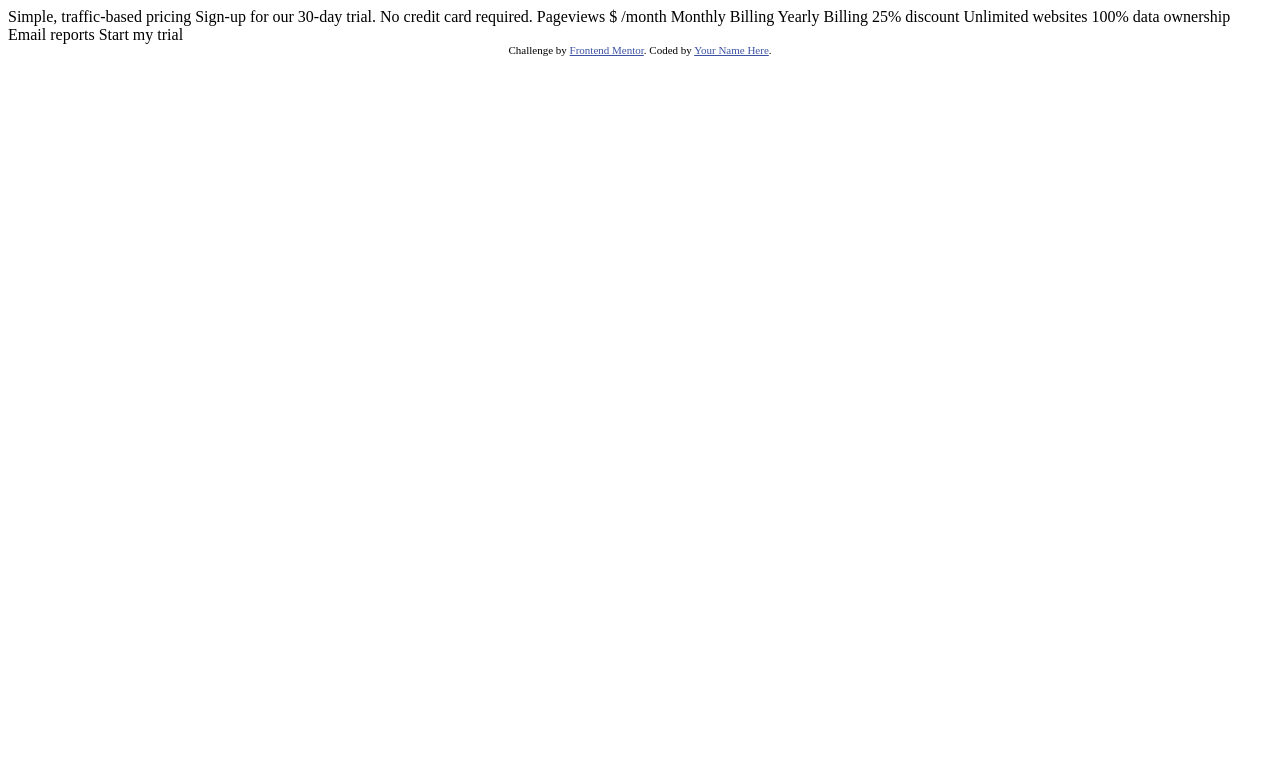
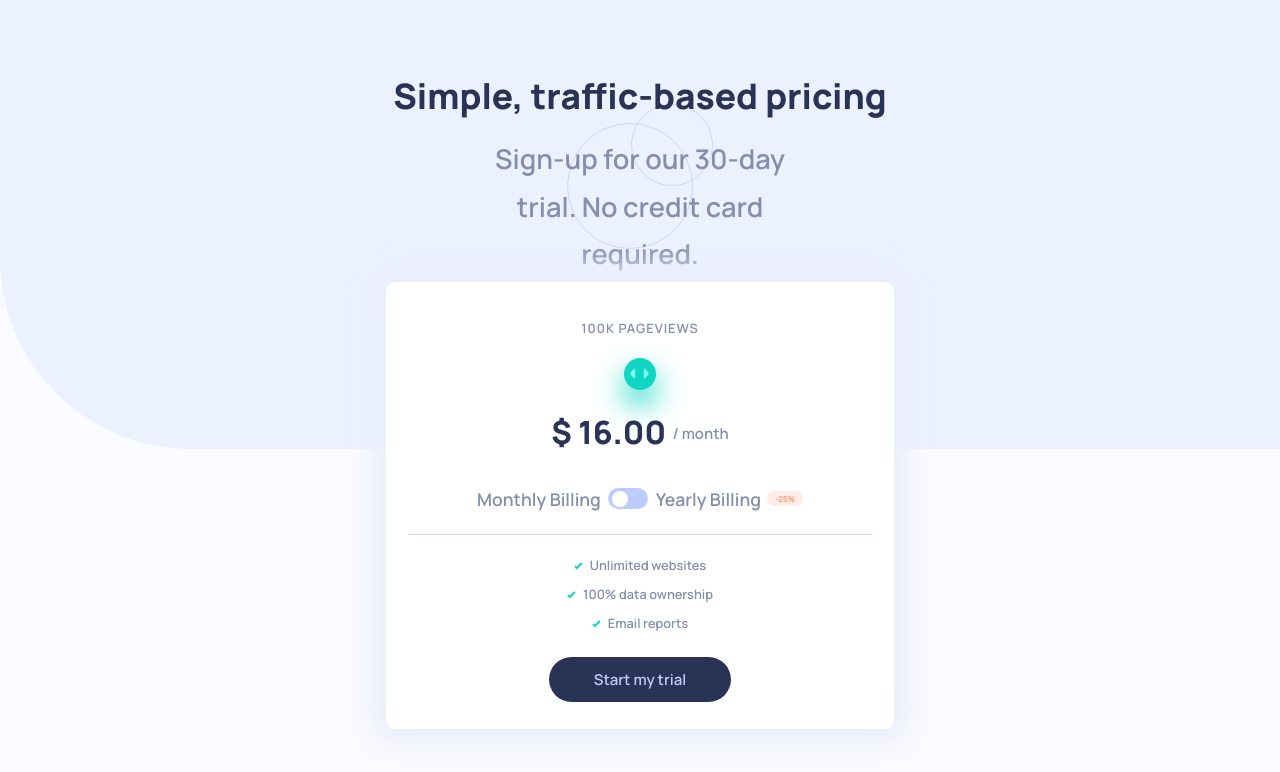
Before and after one commit to santu369/frontendmentor-interactive-pricing-component, a plain HTML site: page index.html in a window 1280 px wide. Drawn offline with nearby package versions, Linux system fonts and the light colour scheme.

Commit message:
completed functionality

```diff
--- a/index.html
+++ b/index.html
@@ -1,39 +1,112 @@
 <!DOCTYPE html>
 <html lang="en">
   <head>
-  <meta charset="UTF-8">
-  <meta name="viewport" content="width=device-width, initial-scale=1.0"> <!-- displays site properly based on user's device -->
-
-  <link rel="icon" type="image/png" sizes="32x32" href="./images/favicon-32x32.png">
-
+    <meta charset="UTF-8" />
+    <meta name="viewport" content="width=device-width, initial-scale=1.0" />
+    <link
+      rel="icon"
+      type="image/png"
+      sizes="32x32"
+      href="./images/favicon-32x32.png"
+    />
+    <base target="_blank" />
+    <link
+      href="https://cdn.jsdelivr.net/npm/bootstrap@5.0.1/dist/css/bootstrap.min.css"
+      rel="stylesheet"
+      integrity="sha384-+0n0xVW2eSR5OomGNYDnhzAbDsOXxcvSN1TPprVMTNDbiYZCxYbOOl7+AMvyTG2x"
+      crossorigin="anonymous"
+    />
+    <link rel="preconnect" href="https://fonts.gstatic.com" />
+    <link
+      href="https://fonts.googleapis.com/css2?family=Manrope:wght@600;800&display=swap"
+      rel="stylesheet"
+    />
+    <link rel="stylesheet" href="./css/style.css" />
+    <script src="./js/script.js" defer></script>
     <title>Frontend Mentor | Interactive pricing component</title>
-
-  <!-- Feel free to remove these styles or customise in your own stylesheet 👍 -->
-  <style>
-    .attribution { font-size: 11px; text-align: center; }
-    .attribution a { color: hsl(228, 45%, 44%); }
-  </style>
   </head>
-<body>
-
-  Simple, traffic-based pricing
+  <body class="d-flex flex-column align-items-center text-center">
+    <main class="main d-flex flex-column justify-content-center">
+      <header class="header d-flex flex-column justify-content-center p-1">
+        <h1 class="header__main">Simple, traffic-based pricing</h1>
+        <p class="header__lead">
           Sign-up for our 30-day trial. No credit card required.
-
-  Pageviews
-  $ /month
-
-  Monthly Billing
-  Yearly Billing 25% discount
-
-  Unlimited websites
-  100% data ownership
-  Email reports
-
-  Start my trial
-
-  <div class="attribution">
-    Challenge by <a href="https://www.frontendmentor.io?ref=challenge" target="_blank">Frontend Mentor</a>.
-    Coded by <a href="#">Your Name Here</a>.
+        </p>
+      </header>
+      <div class="slider">
+        <div class="slider__main">
+          <p class="slider__page-views text-uppercase">
+            <span id="page-views">100k</span> pageviews
+          </p>
+          <label for="range" class="sr-only">Select traffic/price range</label>
+          <input
+            type="range"
+            class="slider__range"
+            id="range"
+            min="0"
+            max="4"
+            value="2"
+            name="pricing-range"
+          />
+          <p class="slider__price">
+            <span class="slider__price--large" id="price">$ 16.00</span>/ month
+          </p>
         </div>
+        <div
+          class="
+            slider__billing
+            d-flex
+            align-items-center
+            justify-content-center
+          "
+        >
+          <p for="toggle" class="slider__billing-type">Monthly Billing</p>
+          <button
+            id="toggle"
+            role="switch"
+            aria-checked="true"
+            class="
+              slider__button
+              d-flex
+              align-items-center
+              justify-content-start
+            "
+          >
+            <span class="slider__toggle"></span>
+          </button>
+          <p for="toggle" class="slider__billing-type">Yearly Billing</p>
+          <p class="slider__discount--small">-25%</p>
+          <p class="slider__discount--large">-25% discount</p>
+        </div>
+        <div class="slider__details">
+          <ul class="slider__features-list list-unstyled">
+            <li class="slider__features">Unlimited websites</li>
+            <li class="slider__features">100% data ownership</li>
+            <li class="slider__features">Email reports</li>
+          </ul>
+          <a href="#" class="slider__cta" target="_self">Start my trial</a>
+        </div>
+      </div>
+    </main>
+    <footer class="attribution">
+      <p class="attribution__section">
+        Challenge by
+        <a
+          class="attribution__link"
+          href="https://www.frontendmentor.io/challenges/interactive-pricing-component-t0m8PIyY8"
+          rel="noopener noreferrer"
+          >Frontend Mentor</a
+        >.
+      </p>
+      <p class="attribution__section">
+        Coded by
+        <a
+          class="attribution__link"
+          href="https://twitter.com/santu69"
+          rel="noopener noreferrer"
+          >Shiva Santosh Jana</a
+        >.
+      </p>
+    </footer>
   </body>
 </html>
--- /dev/null
+++ b/js/script.js
@@ -0,0 +1,133 @@
+const pageViewsEl = document.getElementById("page-views");
+const rangeEl = document.getElementById("range");
+const priceEl = document.getElementById("price");
+const monthlyBillingEl = document.getElementById("monthly");
+const toggleEl = document.getElementById("toggle");
+const yearlyBillingEl = document.getElementById("yearly");
+
+// store pricing details
+const pricing = [
+  ["10K", "8.00"],
+  ["50K", "12.00"],
+  ["100K", "16.00"],
+  ["500K", "24.00"],
+  ["1M", "36.00"],
+];
+
+//store billing type
+let billingType = "monthly";
+
+// store slider gradient colors
+const primSoftCyan = "hsl(174, 77%, 80%)";
+const neuLightGrayBlue = "hsl(224, 65%, 95%)";
+
+// function to change gradient using percent
+const changeRangeColor = (percent) => {
+  if (window.chrome) {
+    //You are using Chrome or Chromium
+    // remove old slider gradient
+    document.styleSheets[2].deleteRule(
+      document.styleSheets[2].rules.length - 1
+    );
+    // add new slider gradient
+    document.styleSheets[2].addRule(
+      ".slider__range::-webkit-slider-runnable-track",
+      `background: linear-gradient(
+          to right,
+          ${primSoftCyan} 0%,
+          ${primSoftCyan} ${percent}%,
+          ${neuLightGrayBlue} ${percent}%,
+          ${neuLightGrayBlue} 100%
+          )`
+    );
+  } else if (window.opera) {
+    //You are using Opera >= 9.2
+  } else if ("MozBoxSizing" in document.body.style) {
+    //You are using Firefox or Firefox based >= 3.2
+    // remove old slider gradient
+    document.styleSheets[2].deleteRule(
+      document.styleSheets[2].rules.length - 1
+    );
+    // add new slider gradient
+    document.styleSheets[2].addRule(
+      ".slider__range::-moz-range-track",
+      `background: linear-gradient(
+          to right,
+          ${primSoftCyan} 0%,
+          ${primSoftCyan} ${percent}%,
+          ${neuLightGrayBlue} ${percent}%,
+          ${neuLightGrayBlue} 100%
+          )`
+    );
+  } else if ({}.toString.call(window.HTMLElement).indexOf("Constructor") + 1) {
+    //You are using Safari >= 3.1
+  } else {
+    //Unknown
+  }
+};
+
+//function to reset slider
+const resetSlider = () => {
+  rangeEl.value = 2;
+};
+
+//function to set price based on monthly/yearly billing
+const setPrice = (value) => {
+  let price = pricing[value][1];
+  if (billingType === "monthly") {
+    priceEl.textContent = "$" + price;
+  } else {
+    priceEl.textContent = "$" + (price * 0.75).toFixed(2);
+  }
+};
+
+// slider event handler
+rangeEl.addEventListener("input", (e) => {
+  switch (e.target.value) {
+    case "0":
+      pageViewsEl.textContent = pricing[0][0];
+      changeRangeColor(0);
+      setPrice(0);
+      break;
+    case "1":
+      pageViewsEl.textContent = pricing[1][0];
+      changeRangeColor(25);
+      setPrice(1);
+      break;
+    case "2":
+      pageViewsEl.textContent = pricing[2][0];
+      changeRangeColor(50);
+      setPrice(2);
+      break;
+    case "3":
+      pageViewsEl.textContent = pricing[3][0];
+      changeRangeColor(75);
+      setPrice(3);
+      break;
+    case "4":
+      pageViewsEl.textContent = pricing[4][0];
+      changeRangeColor(100);
+      setPrice(4);
+      break;
+    default:
+      break;
+  }
+});
+
+//toggle event handler
+toggleEl.addEventListener("click", (e) => {
+  toggleEl.classList.toggle("justify-content-end");
+  toggleEl.classList.toggle("justify-content-start");
+  if (billingType === "monthly") {
+    billingType = "yearly";
+  } else {
+    billingType = "monthly";
+  }
+  setPrice(rangeEl.value);
+});
+
+// add slider gradient here once page loads
+changeRangeColor(50);
+
+// reset slider on page load
+resetSlider();
--- /dev/null
+++ b/sass/style.scss
@@ -0,0 +1,255 @@
+/* variables */
+
+$prim-soft-cyan: hsl(174, 77%, 80%);
+$prim-strong-blue: hsl(174, 86%, 45%);
+$prim-light-gray-red: hsl(14, 92%, 95%);
+$prim-light-red: hsl(15, 100%, 70%);
+$prim-pale-blue: hsl(226, 100%, 87%);
+
+$neu-white: hsl(0, 0%, 100%);
+$neu-pale-blue: hsl(230, 100%, 99%);
+$neu-light-gray-blue: hsl(224, 65%, 95%);
+$neu-very-light-gray-blue: hsl(223, 50%, 87%);
+$neu-gray-blue: hsl(225, 20%, 60%);
+$neu-dark-blue: hsl(227, 35%, 25%);
+
+$font-size: 15px;
+$font-family: "Manrope", sans-serif;
+$font-semi-bold: 600;
+$font-extra-bold: 800;
+
+$dark-cyan: hsl(174, 83%, 34%);
+
+$bg-pattern: "../images/bg-pattern.svg";
+$bg-circles: "../images/pattern-circles.svg";
+$icon-check: "../images/icon-check.svg";
+$icon-slider: "../images/icon-slider.svg";
+
+$breakpoint-tablet: 48rem;
+$breakpoint-laptop: 64rem;
+
+/* screen reader only class */
+
+.sr-only {
+  position: absolute;
+  width: 1px;
+  height: 1px;
+  padding: 0;
+  margin: -1px;
+  overflow: hidden;
+  clip: rect(0, 0, 0, 0);
+  border: 0;
+  color: $neu-white;
+}
+
+body {
+  font-family: $font-family;
+  font-size: $font-size;
+  font-weight: $font-semi-bold;
+  color: $neu-gray-blue;
+  min-width: 20rem;
+  background: url($bg-pattern) no-repeat top left $neu-pale-blue;
+  background-blend-mode: multiply;
+  // background-size: 100% auto;
+}
+
+.main {
+  min-height: 100vh;
+  max-width: 34.75rem;
+  padding: 2rem 1.5rem;
+}
+
+.header {
+  background: url($bg-circles) no-repeat center center;
+  min-height: 12rem;
+  &__main {
+    font-weight: $font-extra-bold;
+    color: $neu-dark-blue;
+    margin-bottom: 0.5em;
+    font-size: calc(1rem + 1.5vw);
+  }
+  &__lead {
+    font-size: calc(0.5rem + 1.5vw);
+    margin: 0 auto;
+    width: 60%;
+    line-height: 1.75;
+  }
+}
+
+.slider {
+  box-shadow: 0 0 2em 1em $neu-light-gray-blue;
+  background: $neu-white;
+  padding: 2.5em 1.5em;
+  border-radius: 0.6em;
+  &__page-views {
+    letter-spacing: 1px;
+    font-size: 0.8rem;
+  }
+  &__range {
+    width: 100%;
+    margin: 1em 0 1em 0;
+    -webkit-appearance: none;
+    &::-webkit-slider-runnable-track {
+      width: 100%;
+      height: 0.5rem;
+      cursor: pointer;
+      // background: linear-gradient(
+      //   to right,
+      //   $prim-soft-cyan 0%,
+      //   $prim-soft-cyan 50%,
+      //   $neu-light-gray-blue 50%,
+      //   $neu-light-gray-blue 100%
+      // );
+      border-radius: 0.5rem;
+    }
+    &::-moz-range-track {
+      width: 100%;
+      height: 0.5rem;
+      cursor: pointer;
+      // background: linear-gradient(
+      //   to right,
+      //   $prim-soft-cyan 0%,
+      //   $prim-soft-cyan 50%,
+      //   $neu-light-gray-blue 50%,
+      //   $neu-light-gray-blue 100%
+      // );
+      border-radius: 0.5rem;
+    }
+    &::-webkit-slider-thumb {
+      -webkit-appearance: none;
+      cursor: pointer;
+      width: 1rem;
+      height: 1rem;
+      border-radius: 50%;
+      background: url($icon-slider) no-repeat center center $prim-strong-blue;
+      background-size: 60% 40%;
+      box-shadow: 0 1em 2em $prim-strong-blue;
+      margin-top: -0.75rem;
+      padding: 1rem;
+    }
+    &::-webkit-slider-thumb:hover {
+      // background-color: rgba($prim-strong-blue, 0.75);
+      background-color: rgba($prim-strong-blue, 0.75);
+    }
+    &::-webkit-slider-thumb:active {
+      background-color: $dark-cyan;
+    }
+    &::-moz-range-thumb {
+      cursor: pointer;
+      width: 0.5rem;
+      height: 0.5rem;
+      border-radius: 50%;
+      background: url($icon-slider) no-repeat center center $prim-strong-blue;
+      background-size: 60% 40%;
+      box-shadow: 0 1em 2em $prim-strong-blue;
+      margin-top: -0.75rem;
+      padding: 1rem;
+      border: none;
+    }
+    &::-moz-range-thumb:hover {
+      // background-color: rgba($prim-strong-blue, 0.75);
+      background-color: rgba($prim-strong-blue, 0.75);
+    }
+    &::-moz-range-thumb:active {
+      background-color: $dark-cyan;
+    }
+  }
+  &__price {
+    margin: 1em 0 2em 0;
+    &--large {
+      color: $neu-dark-blue;
+      font-size: 2rem;
+      letter-spacing: 0px;
+      font-weight: $font-extra-bold;
+      margin-right: 0.2em;
+      vertical-align: -10%;
+    }
+  }
+  &__billing {
+    border-bottom: 1px solid $neu-very-light-gray-blue;
+    padding-bottom: 1.5em;
+    margin-bottom: 1em;
+  }
+  &__billing-type {
+    font-size: calc(0.7rem + 0.5vw);
+    margin-bottom: 0;
+  }
+  &__button {
+    padding: 0;
+    width: 2.5rem;
+    height: 1.3rem;
+    border: 0;
+    border-radius: 1rem;
+    margin: 0 0.5em;
+    background-color: $prim-pale-blue;
+  }
+  &__toggle {
+    cursor: pointer;
+    background-color: $neu-white;
+    -webkit-transition: 0.4s;
+    transition: 0.4s;
+    border-radius: 10em;
+    width: 1rem;
+    height: 1rem;
+    z-index: 1;
+    margin: 0 0.25em;
+  }
+  &__discount {
+    &--small {
+      font-size: 0.5rem;
+      color: $prim-light-red;
+      background-color: $prim-light-gray-red;
+      border-radius: 10em;
+      padding: 0.2em 1em;
+      margin-left: 0.75em;
+      margin-bottom: 0;
+    }
+    &--large {
+      display: none;
+    }
+  }
+  &__features-list {
+    position: relative;
+    list-style-image: url($icon-check);
+    list-style-position: inside;
+    margin-bottom: 2em;
+  }
+  &__features {
+    font-size: 0.8rem;
+    padding: 0.4em 0;
+  }
+  &__cta {
+    background: $neu-dark-blue;
+    border-radius: 1.5em;
+    color: $prim-pale-blue;
+    padding: 0.8em 3em;
+    text-decoration: none;
+  }
+}
+
+/* footer */
+
+.attribution {
+  font-size: 0.75rem;
+  text-align: center;
+  margin-top: 1rem;
+  color: $neu-white;
+  font-weight: $font-semi-bold;
+  margin-bottom: 2em;
+  &__section {
+    margin-top: 1em;
+  }
+  &__link {
+    color: inherit;
+    text-decoration: none;
+    font-weight: $font-extra-bold;
+    &:hover,
+    &:focus-visible {
+      outline: 3px dotted $prim-soft-cyan !important;
+      outline-offset: 0.25rem;
+    }
+    &:focus:not(:focus-visible) {
+      outline: transparent;
+    }
+  }
+}
```
Also changed, not shown: css/style.css (added), 1 other file. Lines whose indentation alone changed are shown as unchanged.
